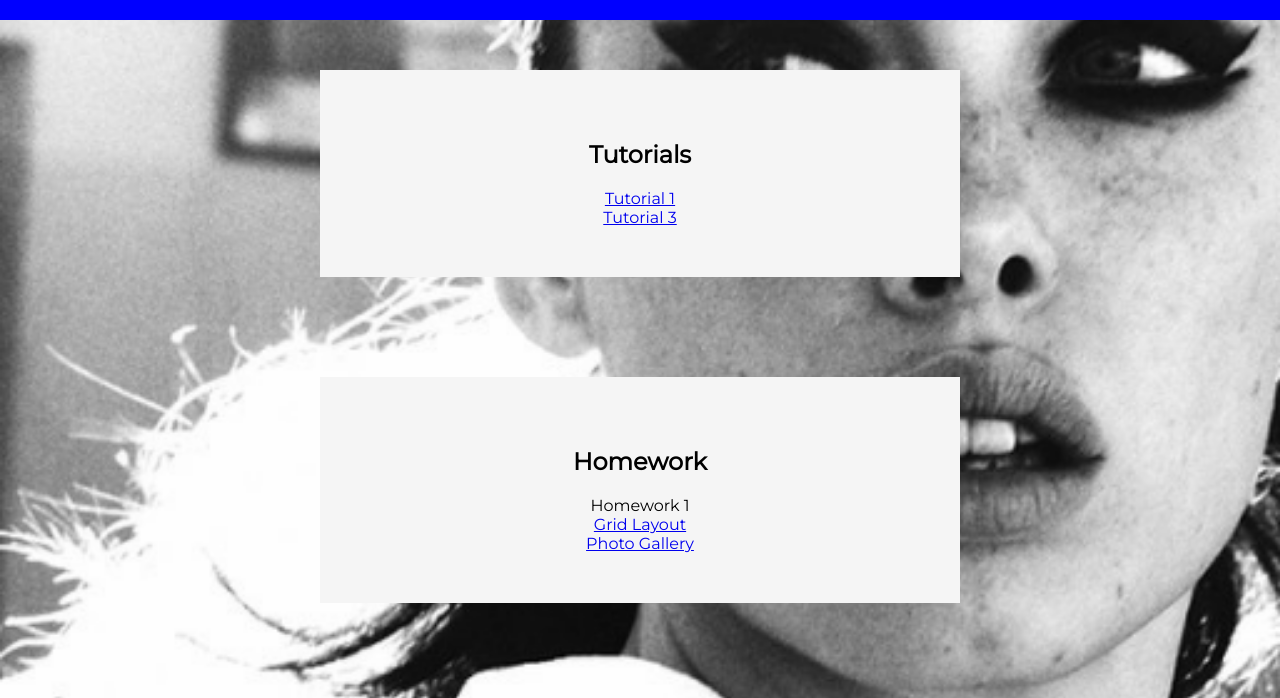
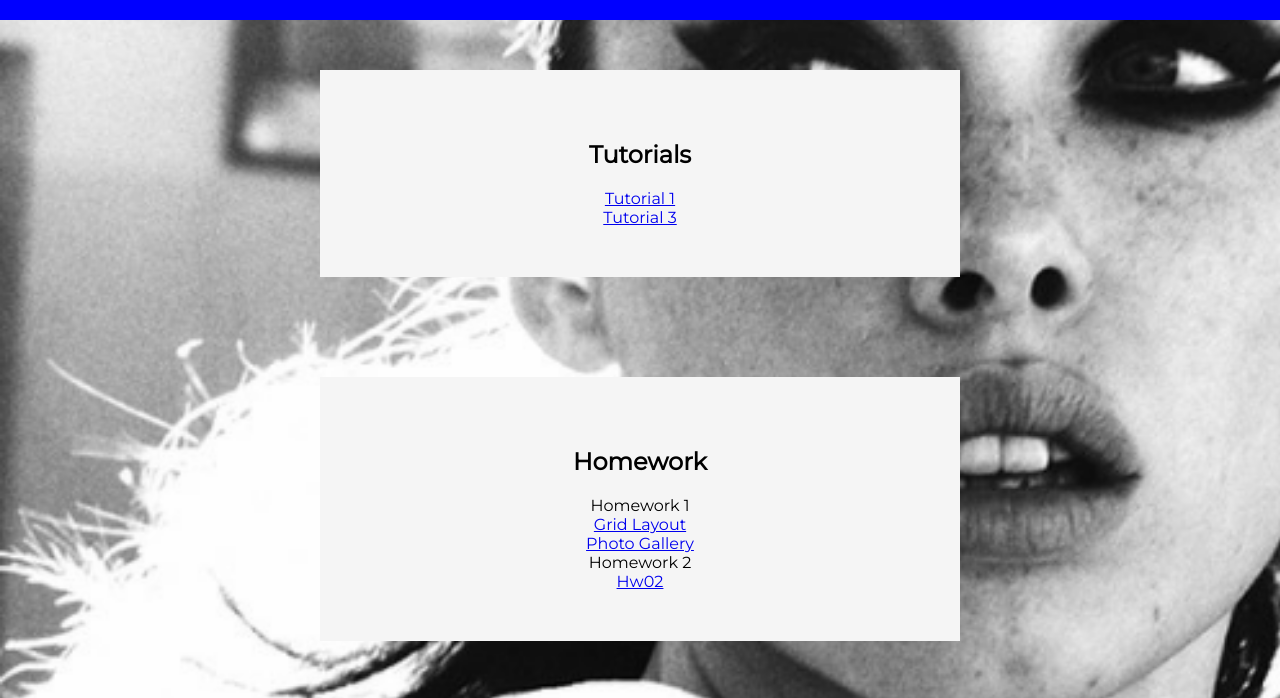
Before and after one commit to ljsfoulon2000/cs-130-coursework, a plain HTML site: page index.html in a window 1280 px wide. Shown: the part 102-800 px from the top of the page. Drawn offline with Linux system fonts and the light colour scheme.

Commit message:
Adding links from Hw2

```diff
--- a/index.html
+++ b/index.html
@@ -25,6 +25,7 @@
                     <div>
                         <a href="tutorial03/index.html">Tutorial 3</a>
                     </div>
+
                 </div>
             </section>
             <section id="homework">
@@ -43,6 +44,10 @@
                             <div>
                                 <a href="./hw01/02_flexbox/index.html">Photo Gallery</a>
                             </div>
+                        </div>
+                        Homework 2
+                        <div>
+                            <a href="hw02/index.html"> Hw02 </a>
                         </div>
                     </div>
                 </div>
```
Also changed, not shown: 1 other file.
